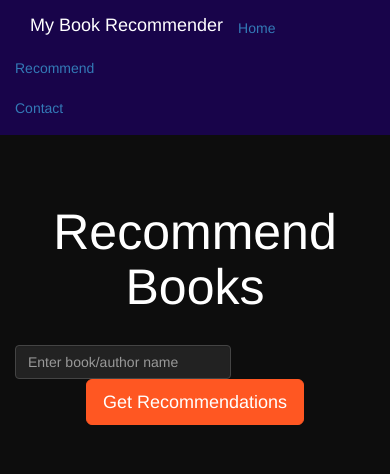
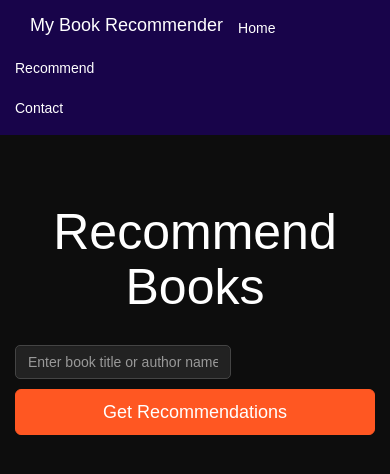
Before and after one commit to rajatbaranwal/BookSphere, a Flask app: page /recommend in a window 390 px wide. Shown: the top 474 px of the page. Run offline with Flask 3, Linux system fonts and the light colour scheme; parts of the project's set-up code (start-up, migrations or seed data) failed here and were passed over.

Commit message:
Updated Flask app and HTML templates for book recommendation system

```diff
--- a/app.py
+++ b/app.py
@@ -1,47 +1,72 @@
-from flask import Flask,render_template,request
+from flask import Flask, render_template, request
 import pickle
 import numpy as np
 
-popular_df = pickle.load(open('popular.pkl','rb'))
-pt = pickle.load(open('pt.pkl','rb'))
-books = pickle.load(open('books.pkl','rb'))
-similarity_scores = pickle.load(open('similarity_scores.pkl','rb'))
+
+popular_df = pickle.load(open('popular.pkl', 'rb'))
+pt = pickle.load(open('pt.pkl', 'rb'))
+books = pickle.load(open('books.pkl', 'rb'))
+similarity_scores = pickle.load(open('similarity_scores.pkl', 'rb'))
 
 app = Flask(__name__)
 
+
 @app.route('/')
 def index():
-    return render_template('index.html',
-                           book_name = list(popular_df['Book-Title'].values),
-                           author=list(popular_df['Book-Author'].values),
-                           image=list(popular_df['Image-URL-M'].values),
-                           votes=list(popular_df['num_ratings'].values),
-                           rating=list(popular_df['avg_rating'].values)
-                           )
+    return render_template(
+        'index.html',
+        book_name=list(popular_df['Book-Title'].values),
+        author=list(popular_df['Book-Author'].values),
+        image=list(popular_df['Image-URL-M'].values),
+        votes=list(popular_df['num_ratings'].values),
+        rating=list(popular_df['avg_rating'].values)
+    )
+
 
 @app.route('/recommend')
 def recommend_ui():
     return render_template('recommend.html')
 
-@app.route('/recommend_books',methods=['post'])
+
+@app.route('/recommend_books', methods=['POST'])
 def recommend():
-    user_input = request.form.get('user_input')
-    index = np.where(pt.index == user_input)[0][0]
-    similar_items = sorted(list(enumerate(similarity_scores[index])), key=lambda x: x[1], reverse=True)[1:5]
+    user_input = request.form.get('user_input').strip()
 
     data = []
-    for i in similar_items:
-        item = []
-        temp_df = books[books['Book-Title'] == pt.index[i[0]]]
-        item.extend(list(temp_df.drop_duplicates('Book-Title')['Book-Title'].values))
-        item.extend(list(temp_df.drop_duplicates('Book-Title')['Book-Author'].values))
-        item.extend(list(temp_df.drop_duplicates('Book-Title')['Image-URL-M'].values))
 
-        data.append(item)
 
-    print(data)
+    if user_input in pt.index:
+        index = np.where(pt.index == user_input)[0][0]
+        similar_items = sorted(list(enumerate(similarity_scores[index])), key=lambda x: x[1], reverse=True)[1:5]
 
-    return render_template('recommend.html',data=data)
+        for i in similar_items:
+            temp_df = books[books['Book-Title'] == pt.index[i[0]]].drop_duplicates('Book-Title')
+            for _, row in temp_df.iterrows():
+                item = [
+                    row['Book-Title'],
+                    row['Book-Author'],
+                    row['Image-URL-M']
+                ]
+                data.append(item)
+
+
+    elif user_input in books['Book-Author'].values:
+        # Filter books by author
+        author_books = books[books['Book-Author'] == user_input].drop_duplicates('Book-Title')
+        for _, row in author_books.iterrows():
+            item = [
+                row['Book-Title'],
+                row['Book-Author'],
+                row['Image-URL-M']
+            ]
+            data.append(item)
+
+
+    if not data:
+        return render_template('recommend.html', error="No matching book or author found. Please try again.")
+
+    # If recommendations are found, display them
+    return render_template('recommend.html', data=data)
 
 if __name__ == '__main__':
     app.run(debug=True)
--- a/templates/recommend.html
+++ b/templates/recommend.html
@@ -2,6 +2,7 @@
 <html lang="en">
 <head>
     <meta charset="UTF-8">
+    <meta name="viewport" content="width=device-width, initial-scale=1.0">
     <title>Book Recommender System</title>
     <!-- Bootstrap CSS -->
     <link rel="stylesheet" href="https://cdn.jsdelivr.net/npm/bootstrap@3.3.7/dist/css/bootstrap.min.css" integrity="sha384-BVYiiSIFeK1dGmJRAkycuHAHRg32OmUcww7on3RYdg4Va+PmSTsz/K68vbdEjh4u" crossorigin="anonymous">
@@ -9,23 +10,30 @@
         body {
             background-color: #0d0d0d;
             color: white;
+            font-family: Arial, sans-serif;
         }
         .navbar {
             background-color: #18044a;
             border: none;
             margin-bottom: 50px;
         }
-        .navbar-brand {
+        .navbar-brand, .nav > li > a {
             color: white !important;
         }
         .form-control {
             background-color: #222;
             color: white;
             border: 1px solid #444;
+            border-radius: 5px;
         }
         .btn-warning {
             background-color: #ff5722;
             border-color: #ff5722;
+            color: white;
+        }
+        .btn-warning:hover {
+            background-color: #e64a19;
+            border-color: #e64a19;
         }
         .card {
             background-color: #222;
@@ -34,12 +42,30 @@
             margin-top: 20px;
             text-align: center;
             color: white;
+            box-shadow: 0px 4px 6px rgba(0, 0, 0, 0.3);
         }
         .card img {
             max-width: 100%;
             height: auto;
             margin-bottom: 15px;
             border-radius: 10px;
+        }
+        .alert-danger {
+            text-align: center;
+            font-size: 16px;
+            margin-top: 20px;
+        }
+        @media (max-width: 768px) {
+            .form-inline {
+                flex-direction: column;
+            }
+            .form-control {
+                width: 100%;
+                margin-bottom: 10px;
+            }
+            .btn-warning {
+                width: 100%;
+            }
         }
     </style>
 </head>
@@ -57,6 +83,7 @@
         </div>
     </nav>
 
+    <!-- Main Content -->
     <div class="container">
         <div class="row">
             <div class="col-md-12">
@@ -64,7 +91,14 @@
 
                 <!-- Form for Book Recommendation -->
                 <form action="/recommend_books" method="post" class="form-inline" style="text-align: center; margin-top: 30px;">
-                    <input name="user_input" type="text" class="form-control" placeholder="Enter book/author name" style="width: 60%; margin-right: 10px;">
+                    <input
+                        name="user_input"
+                        type="text"
+                        class="form-control"
+                        placeholder="Enter book title or author name"
+                        style="width: 60%; margin-right: 10px;"
+                        required
+                    >
                     <input type="submit" class="btn btn-lg btn-warning" value="Get Recommendations">
                 </form>
             </div>
@@ -72,7 +106,7 @@
 
         <!-- Error Message -->
         {% if error %}
-        <div class="alert alert-danger" style="margin-top: 20px;">
+        <div class="alert alert-danger">
             {{ error }}
         </div>
         {% endif %}
@@ -81,7 +115,7 @@
         <div class="row">
             {% if data %}
                 {% for i in data %}
-                    <div class="col-md-3">
+                    <div class="col-md-3 col-sm-6">
                         <div class="card">
                             <img class="card-img-top" src="{{ i[2] }}" alt="Book Cover">
                             <h4>{{ i[0] }}</h4>
```
